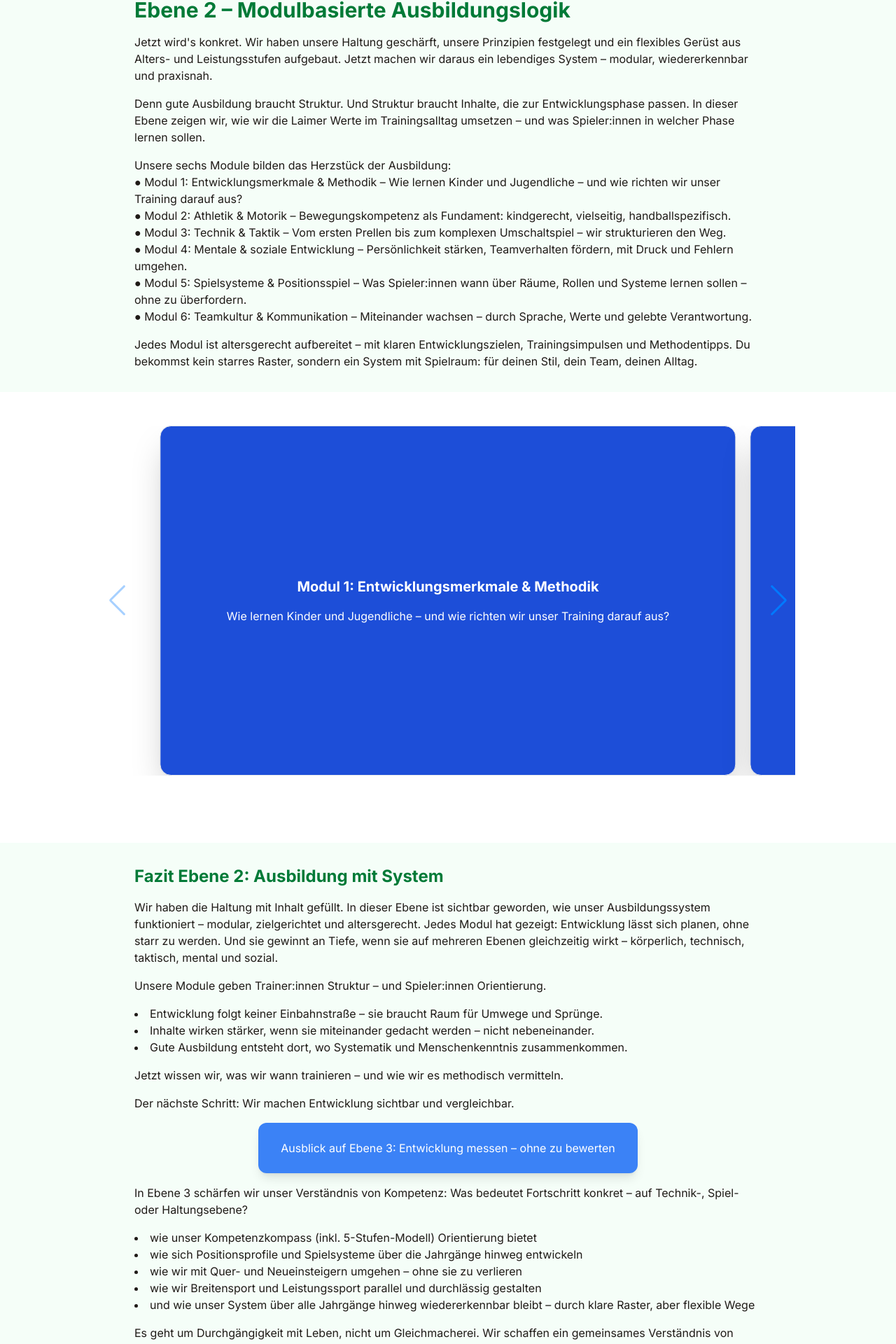
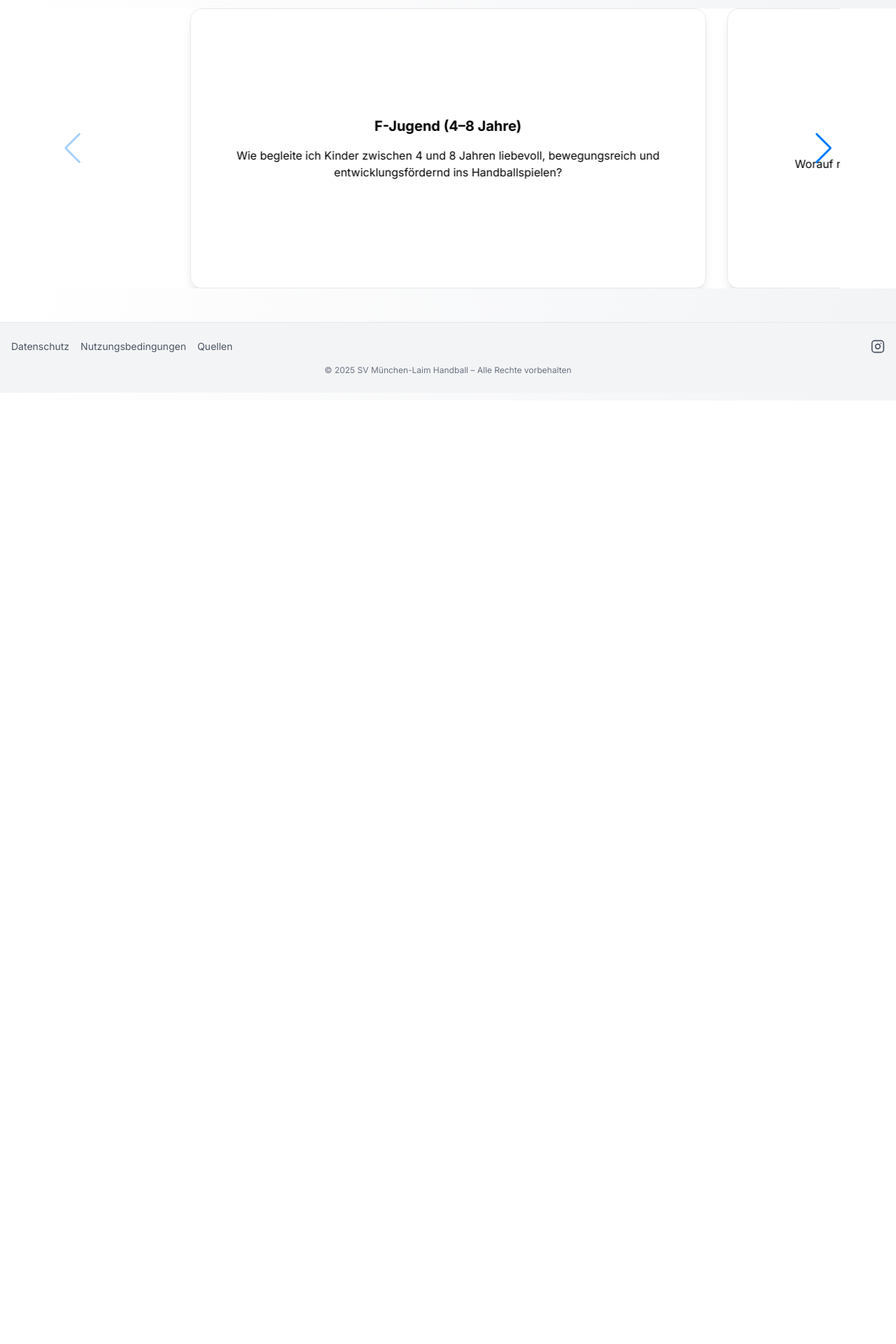
Before and after one commit to OGCoach23/Handbuch-Ausbildung, a React (Vite) app: page /ebene2 in a window 1280 px wide. Shown: the part 228-2148 px from the top of the page at 70% size. After the commit the page ends 800 px from the top, so only its background shows below. Built offline with nearby package versions, Linux system fonts and the light colour scheme.

Commit message:
Ebene2 komplett überarbeitet: Fokus auf Jugendstufen statt Module, Swiper-Slider mit allen Altersgruppen, verbesserte Hover-Effekte

```diff
--- a/src/pages/Ebene2.jsx
+++ b/src/pages/Ebene2.jsx
@@ -5,144 +5,71 @@ import { Navigation } from "swiper/modules";
 import "swiper/css";
 import "swiper/css/navigation";
 
-// Module-Daten statt Jugend-Altersgruppen
-const module = [
+const jugenden = [
   {
-    titel: "Modul 1: Entwicklungsmerkmale & Methodik",
-    beschreibung: "Wie lernen Kinder und Jugendliche – und wie richten wir unser Training darauf aus?",
-    path: "/f-jugend-m1",
+    titel: "F-Jugend (4–8 Jahre)",
+    frage: "Wie begleite ich Kinder zwischen 4 und 8 Jahren liebevoll, bewegungsreich und entwicklungsfördernd ins Handballspielen?",
+    path: "/f-jugend",
   },
   {
-    titel: "Modul 2: Athletik & Motorik",
-    beschreibung: "Bewegungskompetenz als Fundament: kindgerecht, vielseitig, handballspezifisch.",
-    path: "/f-jugend-m2",
+    titel: "E-Jugend (9–10 Jahre)",
+    frage: "Worauf muss ich als Trainer:in bei 9- bis 10-jährigen besonders achten?",
+    path: "/e-jugend",
   },
   {
-    titel: "Modul 3: Technik & Taktik",
-    beschreibung: "Vom ersten Prellen bis zum komplexen Umschaltspiel – wir strukturieren den Weg.",
-    path: "/f-jugend-m3",
+    titel: "D-Jugend (11–12 Jahre)",
+    frage: "Wie gestalten wir ein motivierendes, entwicklungsfreundliches Training für Kinder, die sich mitten im Umbruch befinden – körperlich, geistig und sozial?",
+    path: "/d-jugend",
   },
   {
-    titel: "Modul 4: Mentale & soziale Entwicklung",
-    beschreibung: "Persönlichkeit stärken, Teamverhalten fördern, mit Druck und Fehlern umgehen.",
-    path: "/f-jugend-m4",
+    titel: "C-Jugend (13–14 Jahre)",
+    frage: "Wie entwickeln wir gemeinsam ein leistungsorientiertes, wertschätzendes Miteinander – auf und neben dem Feld?",
+    path: "/c-jugend",
   },
   {
-    titel: "Modul 5: Spielsysteme & Positionsspiel",
-    beschreibung: "Was Spieler:innen wann über Räume, Rollen und Systeme lernen sollen – ohne zu überfordern.",
-    path: "/f-jugend-m5",
+    titel: "B-Jugend (15–16 Jahre)",
+    frage: "Wie begleite ich Jugendliche individuell und verantwortungsvoll in einer Phase zwischen Selbstbehauptung, Leistungswunsch und Orientierungsbedürfnis?",
+    path: "/b-jugend",
   },
   {
-    titel: "Modul 6: Teamkultur & Kommunikation",
-    beschreibung: "Miteinander wachsen – durch Sprache, Werte und gelebte Verantwortung.",
-    path: "/f-jugend-m6",
+    titel: "A-Jugend (17–18 Jahre)",
+    frage: "Wie begleite ich junge Erwachsene in ihrer letzten Jugendphase – zwischen Leistung, Identität und dem Übergang ins Aktivenleben?",
+    path: "/a-jugend",
   },
 ];
 
 export default function Ebene2() {
   return (
     <div className="bg-white">
-      {/* Einleitung */}
-      <section className="bg-green-100/30 p-8">
-        <motion.div
-          initial={{ opacity: 0, y: 30 }}
-          whileInView={{ opacity: 1, y: 0 }}
-          transition={{ duration: 0.6 }}
-          className="max-w-4xl mx-auto text-dark space-y-4"
-        >
-          <h1 className="text-3xl font-bold text-primary">
-            Ebene 2 – Modulbasierte Ausbildungslogik
-          </h1>
-          <p>
-            Jetzt wird's konkret. Wir haben unsere Haltung geschärft, unsere Prinzipien festgelegt und ein flexibles Gerüst aus Alters- und Leistungsstufen aufgebaut. Jetzt machen wir daraus ein lebendiges System – modular, wiedererkennbar und praxisnah.
-          </p>
-          <p>
-            Denn gute Ausbildung braucht Struktur. Und Struktur braucht Inhalte, die zur Entwicklungsphase passen. In dieser Ebene zeigen wir, wie wir die Laimer Werte im Trainingsalltag umsetzen – und was Spieler:innen in welcher Phase lernen sollen.
-          </p>
-          <p>
-            Unsere sechs Module bilden das Herzstück der Ausbildung:
-            <br />● Modul 1: Entwicklungsmerkmale & Methodik – Wie lernen Kinder und Jugendliche – und wie richten wir unser Training darauf aus?
-            <br />● Modul 2: Athletik & Motorik – Bewegungskompetenz als Fundament: kindgerecht, vielseitig, handballspezifisch.
-            <br />● Modul 3: Technik & Taktik – Vom ersten Prellen bis zum komplexen Umschaltspiel – wir strukturieren den Weg.
-            <br />● Modul 4: Mentale & soziale Entwicklung – Persönlichkeit stärken, Teamverhalten fördern, mit Druck und Fehlern umgehen.
-            <br />● Modul 5: Spielsysteme & Positionsspiel – Was Spieler:innen wann über Räume, Rollen und Systeme lernen sollen – ohne zu überfordern.
-            <br />● Modul 6: Teamkultur & Kommunikation – Miteinander wachsen – durch Sprache, Werte und gelebte Verantwortung.
-          </p>
-          <p>
-            Jedes Modul ist altersgerecht aufbereitet – mit klaren Entwicklungszielen, Trainingsimpulsen und Methodentipps. Du bekommst kein starres Raster, sondern ein System mit Spielraum: für deinen Stil, dein Team, deinen Alltag.
-          </p>
-        </motion.div>
-      </section>
-
       {/* Karten-Slider */}
-      <div className="mt-12 max-w-5xl mx-auto px-4">
+      <div className="mt-12 max-w-6xl mx-auto px-4">
         <Swiper
           modules={[Navigation]}
           navigation
-          spaceBetween={20}
-          slidesPerView={1.2}
+          spaceBetween={30}
+          slidesPerView={1.5}
           centeredSlides={true}
           grabCursor={true}
           className="pb-10"
         >
-          {module.map((mod, index) => (
+          {jugenden.map((jugend, index) => (
             <SwiperSlide key={index}>
-              <Link to={mod.path}>
+              <Link to={jugend.path}>
                 <motion.div
-                  whileHover={{ rotateY: 5, scale: 1.02 }}
-                  className="bg-blue-700 text-white border rounded-2xl shadow-2xl p-8 h-[500px] flex flex-col justify-center items-center transform transition-transform duration-300"
-                  style={{ perspective: "1000px" }}
+                  whileHover={{ backgroundColor: "#005baa", scale: 1.02 }}
+                  initial={{ backgroundColor: "rgba(255,255,255,0.6)" }}
+                  className="border rounded-2xl shadow-lg p-8 h-[400px] flex flex-col justify-center items-center backdrop-blur-md transition-colors duration-300"
                 >
                   <h2 className="text-xl font-bold mb-4 text-center">
-                    {mod.titel}
+                    {jugend.titel}
                   </h2>
-                  <p className="text-center">{mod.beschreibung}</p>
+                  <p className="text-center">{jugend.frage}</p>
                 </motion.div>
               </Link>
             </SwiperSlide>
           ))}
         </Swiper>
       </div>
-
-      {/* Fazit */}
-      <section className="bg-green-100/30 p-8 mt-24">
-        <motion.div
-          initial={{ opacity: 0, y: 30 }}
-          whileInView={{ opacity: 1, y: 0 }}
-          transition={{ duration: 0.6 }}
-          className="max-w-4xl mx-auto text-dark space-y-4"
-        >
-          <h2 className="text-2xl font-bold text-primary">Fazit Ebene 2: Ausbildung mit System</h2>
-          <p>Wir haben die Haltung mit Inhalt gefüllt. In dieser Ebene ist sichtbar geworden, wie unser Ausbildungssystem funktioniert – modular, zielgerichtet und altersgerecht. Jedes Modul hat gezeigt: Entwicklung lässt sich planen, ohne starr zu werden. Und sie gewinnt an Tiefe, wenn sie auf mehreren Ebenen gleichzeitig wirkt – körperlich, technisch, taktisch, mental und sozial.</p>
-          <p>Unsere Module geben Trainer:innen Struktur – und Spieler:innen Orientierung.</p>
-          <ul className="list-disc list-inside">
-            <li>Entwicklung folgt keiner Einbahnstraße – sie braucht Raum für Umwege und Sprünge.</li>
-            <li>Inhalte wirken stärker, wenn sie miteinander gedacht werden – nicht nebeneinander.</li>
-            <li>Gute Ausbildung entsteht dort, wo Systematik und Menschenkenntnis zusammenkommen.</li>
-          </ul>
-          <p>Jetzt wissen wir, was wir wann trainieren – und wie wir es methodisch vermitteln.</p>
-          <p>Der nächste Schritt: Wir machen Entwicklung sichtbar und vergleichbar.</p>
-          <div className="mt-6 flex justify-center">
-            <Link to="/ebene-3">
-              <motion.div
-                whileHover={{ scale: 1.05 }}
-                className="bg-blue-500 text-white px-8 py-6 rounded-xl shadow-lg cursor-pointer"
-              >
-                Ausblick auf Ebene 3: Entwicklung messen – ohne zu bewerten
-              </motion.div>
-            </Link>
-          </div>
-          <p>In Ebene 3 schärfen wir unser Verständnis von Kompetenz: Was bedeutet Fortschritt konkret – auf Technik-, Spiel- oder Haltungsebene?</p>
-          <ul className="list-disc list-inside">
-            <li>wie unser Kompetenzkompass (inkl. 5-Stufen-Modell) Orientierung bietet</li>
-            <li>wie sich Positionsprofile und Spielsysteme über die Jahrgänge hinweg entwickeln</li>
-            <li>wie wir mit Quer- und Neueinsteigern umgehen – ohne sie zu verlieren</li>
-            <li>wie wir Breitensport und Leistungssport parallel und durchlässig gestalten</li>
-            <li>und wie unser System über alle Jahrgänge hinweg wiedererkennbar bleibt – durch klare Raster, aber flexible Wege</li>
-          </ul>
-          <p>Es geht um Durchgängigkeit mit Leben, nicht um Gleichmacherei. Wir schaffen ein gemeinsames Verständnis von Qualität – ohne den Menschen aus dem Blick zu verlieren. Jetzt geht es darum, den roten Faden sichtbar zu machen – von der F-Jugend bis zur A-Jugend, vom Einstieg bis zum Übergang in den Erwachsenenbereich.</p>
-        </motion.div>
-      </section>
     </div>
   );
 }
```
